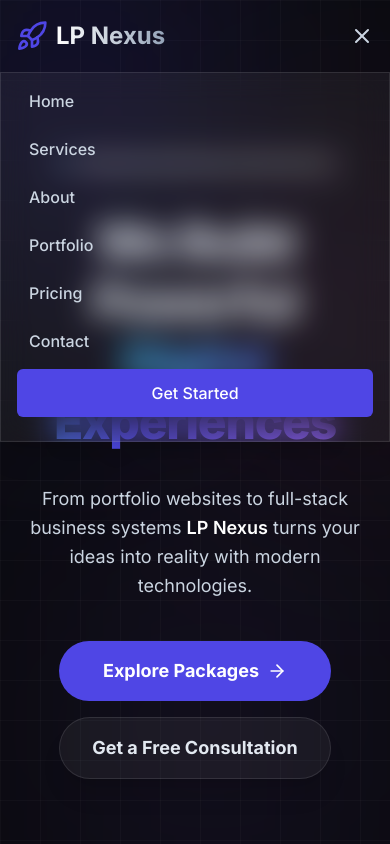
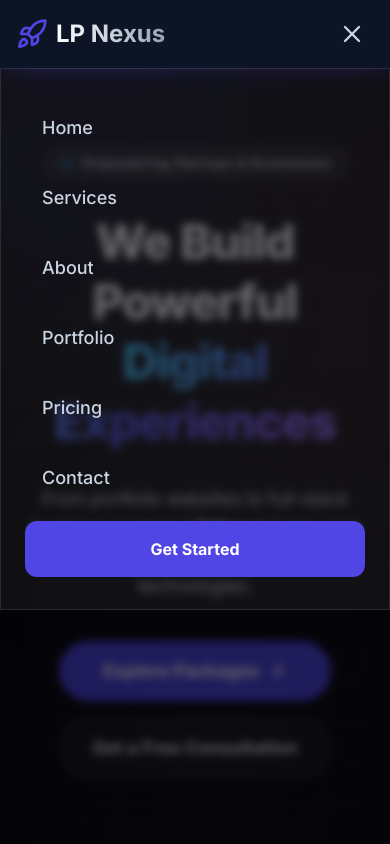
Before and after one commit to blazecodeprakhar/lpnexus, a React (Vite) app: page / in a window 390 px wide. Both pictures are taken after a click on the button "Toggle Menu". Shown: the top 844 px of the page. Built offline with nearby package versions, Linux system fonts and the light colour scheme.

Commit message:
feat: Perfected mobile hamburger menu with backdrop and scroll lock

```diff
--- a/src/components/Navbar.jsx
+++ b/src/components/Navbar.jsx
@@ -12,6 +12,18 @@ const Navbar = () => {
         window.addEventListener('scroll', handleScroll);
         return () => window.removeEventListener('scroll', handleScroll);
     }, []);
+
+    // Locking body scroll when mobile menu is open
+    useEffect(() => {
+        if (isMobileMenuOpen) {
+            document.body.style.overflow = 'hidden';
+        } else {
+            document.body.style.overflow = 'unset';
+        }
+        return () => {
+            document.body.style.overflow = 'unset';
+        };
+    }, [isMobileMenuOpen]);
 
     const scrollToTop = (e) => {
         if (e) e.preventDefault();
@@ -28,11 +40,20 @@ const Navbar = () => {
     ];
 
     return (
-        <nav className={`fixed w-full z-50 transition-all duration-300 ${isScrolled ? 'bg-darkBlue/90 backdrop-blur-md py-3 shadow-lg shadow-primary/10' : 'bg-transparent py-5'}`}>
+        <>
+            {/* Backdrop for mobile menu */}
+            {isMobileMenuOpen && (
+                <div
+                    className="fixed inset-0 bg-black/60 backdrop-blur-sm z-40 transition-opacity duration-300"
+                    onClick={() => setIsMobileMenuOpen(false)}
+                />
+            )}
+
+            <nav className={`fixed w-full z-50 transition-all duration-300 ${isScrolled || isMobileMenuOpen ? 'bg-darkBlue/90 backdrop-blur-md py-3 shadow-lg shadow-primary/10' : 'bg-transparent py-5'}`}>
                 <div className="max-w-7xl mx-auto px-4 sm:px-6 lg:px-8">
                     <div className="flex justify-between items-center">
                         {/* Logo */}
-                    <button onClick={scrollToTop} className="flex items-center group cursor-pointer">
+                        <button onClick={scrollToTop} className="flex items-center group cursor-pointer relative z-50">
                             <Rocket className="h-8 w-8 text-primary mr-2 transition-transform duration-300 group-hover:scale-110 group-hover:rotate-12" />
                             <span className="text-2xl font-bold bg-clip-text text-transparent bg-gradient-to-r from-white to-slate-400 group-hover:from-white group-hover:to-white transition-all duration-300">
                                 LP Nexus
@@ -57,22 +78,22 @@ const Navbar = () => {
                         </div>
 
                         {/* Mobile Menu Button */}
-                    <div className="md:hidden flex items-center">
+                        <div className="md:hidden flex items-center relative z-50">
                             <button
                                 onClick={() => setIsMobileMenuOpen(!isMobileMenuOpen)}
-                            className="text-slate-300 hover:text-white"
+                                className="text-slate-300 hover:text-white p-2 transition-colors focus:outline-none"
+                                aria-label="Toggle Menu"
                             >
-                            {isMobileMenuOpen ? <X className="h-6 w-6" /> : <Menu className="h-6 w-6" />}
+                                {isMobileMenuOpen ? <X className="h-7 w-7" /> : <Menu className="h-7 w-7" />}
                             </button>
                         </div>
                     </div>
                 </div>
 
-            {/* Mobile Nav */}
-            {isMobileMenuOpen && (
-                <div className="md:hidden glass-panel absolute top-full left-0 w-full animate-fade-in-up">
-                    <div className="px-4 pt-2 pb-6 space-y-2">
-                        {navLinks.map((link) => (
+                {/* Mobile Nav Menu */}
+                <div className={`md:hidden absolute top-full left-0 w-full glass-panel border-t border-white/5 transition-all duration-500 origin-top ${isMobileMenuOpen ? 'opacity-100 scale-y-100 pointer-events-auto' : 'opacity-0 scale-y-0 pointer-events-none'}`}>
+                    <div className="px-6 py-8 space-y-4">
+                        {navLinks.map((link, index) => (
                             <a
                                 key={link.name}
                                 href={link.href}
@@ -80,7 +101,8 @@ const Navbar = () => {
                                     if (link.onClick) link.onClick(e);
                                     setIsMobileMenuOpen(false);
                                 }}
-                                className="block px-3 py-2 text-base font-medium text-slate-300 hover:text-white hover:bg-white/5 rounded-md"
+                                className={`block px-4 py-3 text-lg font-medium text-slate-300 hover:text-white hover:bg-white/5 rounded-xl transition-all duration-300 border border-transparent hover:border-white/10 ${isMobileMenuOpen ? 'translate-x-0 opacity-100' : '-translate-x-8 opacity-0'}`}
+                                style={{ transitionDelay: `${index * 50}ms` }}
                             >
                                 {link.name}
                             </a>
@@ -90,14 +112,15 @@ const Navbar = () => {
                                 scrollToTop();
                                 setIsMobileMenuOpen(false);
                             }}
-                            className="block w-full text-center mt-4 bg-primary text-white px-5 py-3 rounded-md font-medium"
+                            className={`block w-full text-center mt-6 bg-primary text-white px-5 py-4 rounded-xl font-bold transition-all duration-500 ${isMobileMenuOpen ? 'translate-x-0 opacity-100' : '-translate-x-8 opacity-0'}`}
+                            style={{ transitionDelay: `${navLinks.length * 50}ms` }}
                         >
                             Get Started
                         </button>
                     </div>
                 </div>
-            )}
             </nav>
+        </>
     );
 };
 
```
Lines whose indentation alone changed are shown as unchanged.
